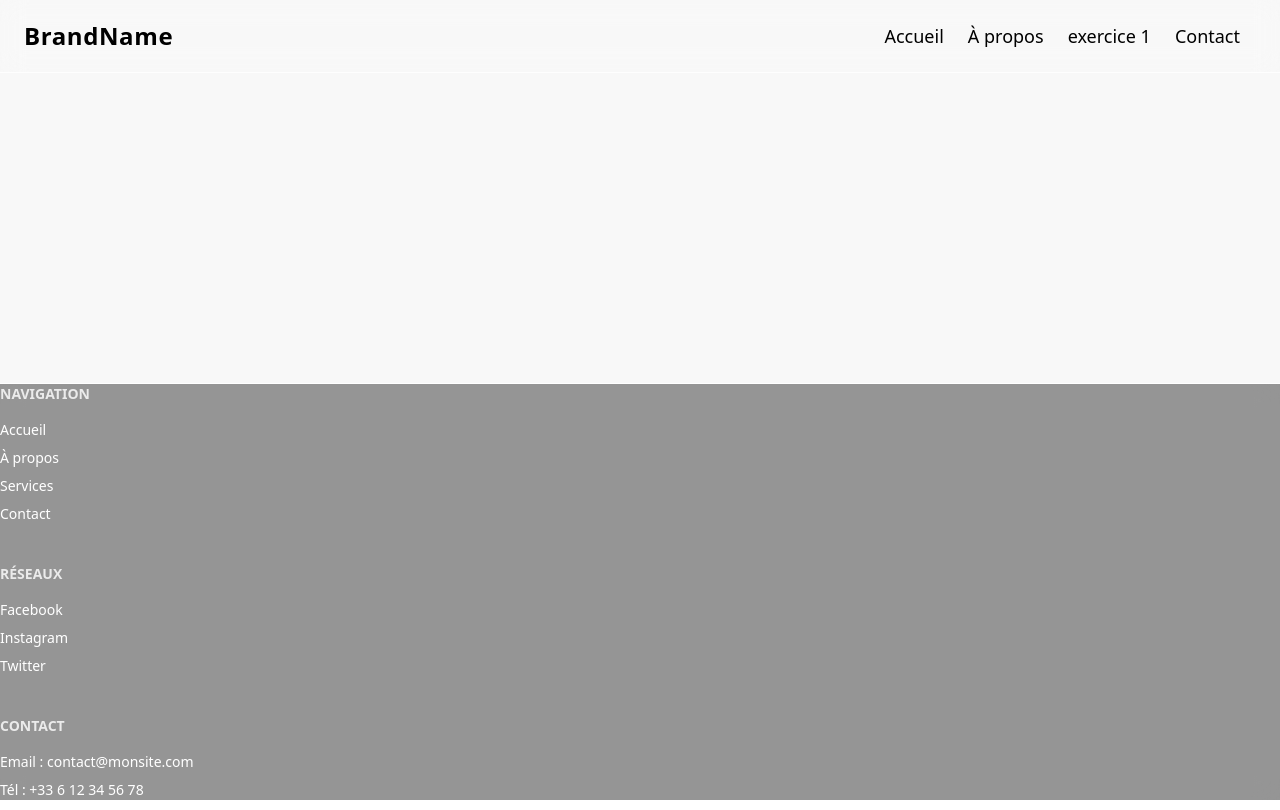
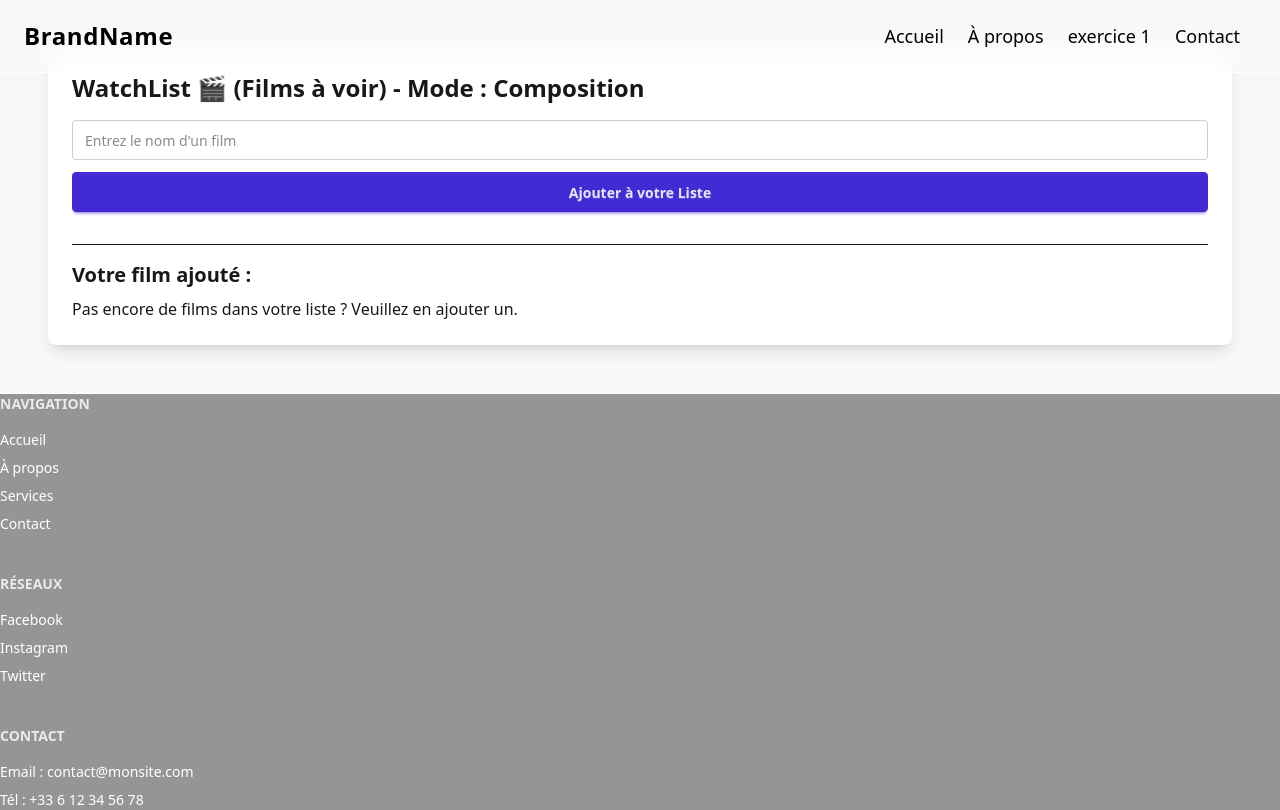
Before and after one commit to emsouk/CoursVue, a Vue app: page /exercicev-if in a window 1280 px wide. Built offline with nearby package versions, Linux system fonts and the light colour scheme.

Commit message:
exercice v-if

```diff
--- a/src/router/index.js
+++ b/src/router/index.js
@@ -29,6 +29,11 @@ const router = createRouter({
             path: '/tpStyleDynamique',
             name: 'tpStyleDynamique',
             component: () => import('../views/tp/tpStyleDynamique.vue')
+        },
+        {
+            path: '/exercicev-if',
+            name: 'exercicev-if',
+            component: () => import('../views/exercices/exerciceV-if.vue')
         }
 
     ]
--- /dev/null
+++ b/src/views/exercices/exerciceV-if.vue
@@ -0,0 +1,47 @@
+ <template>
+    <div class="container mx-auto p-4">
+        <div class="card shadow-lg p-6 bg-base-100">
+            <h2 class="text-2xl font-bold mb-4">WatchList 🎬 (Films à voir) - Mode : Composition</h2>
+
+            <input  type="text" v-model="film" placeholder="Entrez le nom d'un film"
+                class="input input-bordered w-full mb-3" />
+
+            <button @click="ajouterFilm" class="btn btn-primary mb-4">
+                Ajouter à votre Liste
+            </button>
+
+            <hr class="my-4" />
+
+            <div >
+                <h3 class="text-xl font-semibold mb-2">Votre film ajouté : </h3>
+            </div>
+
+            <div v-if="tableauFilms.length > 0">
+                <ul>
+                    <li v-for="(item, index) in tableauFilms" :key="index">
+                    {{ item }}
+                    </li>
+                </ul>
+            </div>
+            <div v-else>
+                <p>Pas encore de films dans votre liste ? Veuillez en ajouter un.</p>
+            </div>
+        </div>
+    </div>
+</template>
+
+<script setup >;
+
+import { ref } from 'vue';
+
+const film = ref('');
+const tableauFilms = ref([]);
+
+
+const ajouterFilm = () => {
+    if (film.value.trim() !== '') {
+        tableauFilms.value.push(film.value.trim());
+        film.value = '';
+    }
+};
+</script>
--- a/src/views/tp/tpStyleDynamique.vue
+++ b/src/views/tp/tpStyleDynamique.vue
@@ -7,11 +7,11 @@
 
         <h2 :class="{ 'maClassHello': text === 'Hello','maClassworld': text === 'World' }">Hello World class dynamique</h2>
 
-        <input style=" margin: 2vh; border-radius: 5px; background-color: white" :style="{backgroundColor: text1 }"  type="text" v-model="text1"  name="" id=""> <br>
+        <input style=" margin: 2vh; border-radius: 5px; border: 2px solid white" :style="{backgroundColor: text1 }"  type="text" v-model="text1"  name="" id=""> <br>
 
         <h2 :class="{ 'hidden': hiddenTitle }">  Hello World</h2>
 
-        <input style="box-shadow: 2px 2px 5px rgba(0, 0, 0, 0.3); margin-top: 10px; background-color: yellow; border: 2px solid yellow; border-radius: 5px;" type="button" @click="hiddenTitle = !hiddenTitle" value="Afficher 1er titre">
+        <input style="box-shadow: 2px 2px 5px rgba(0, 0, 0, 0.3); margin-top: 10px; background-color: yellow; border: 2px solid yellow; border-radius: 5px;" type="button" @click="hiddenTitle = !hiddenTitle" value="Masquer le titre du dessus, ehehe 😉">
     </div>
 </template>
 
```
